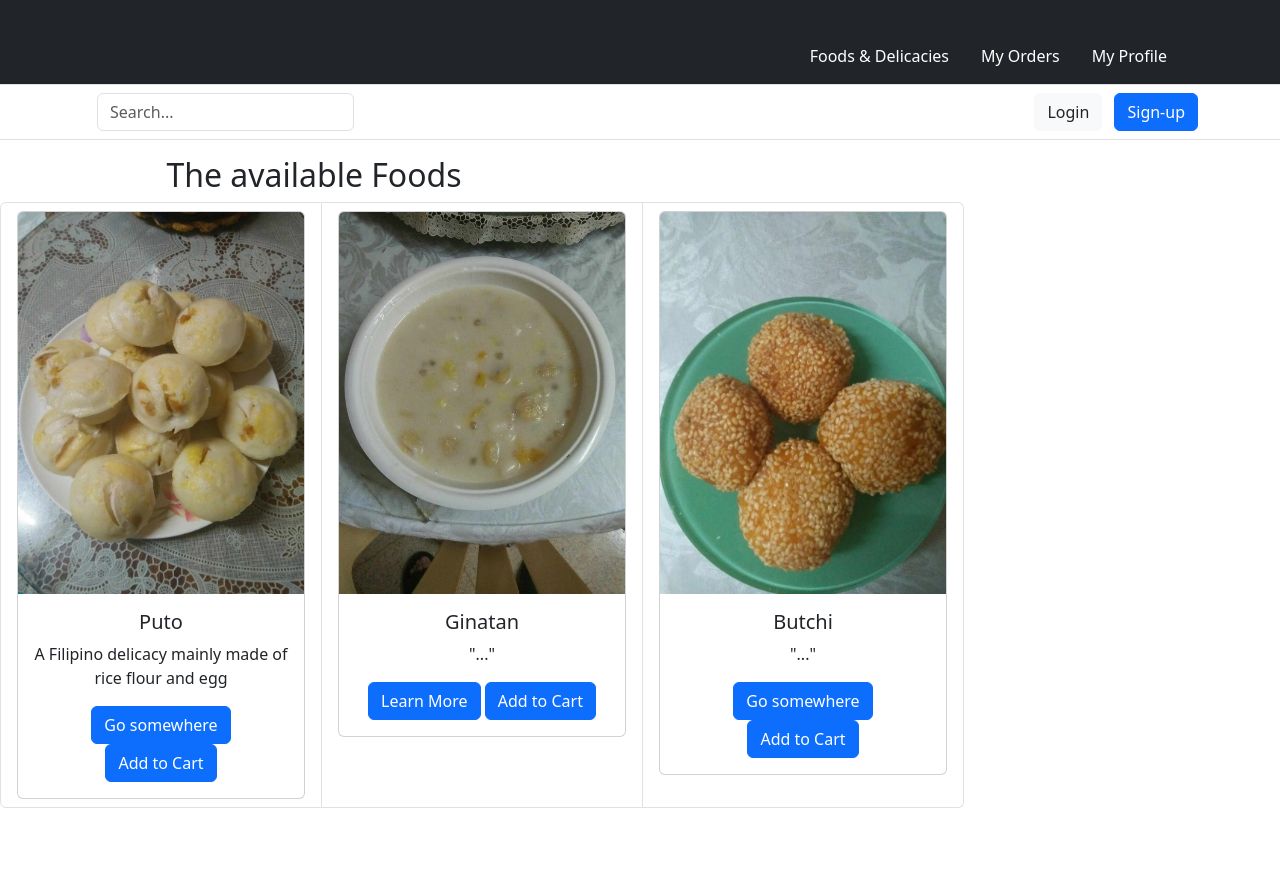
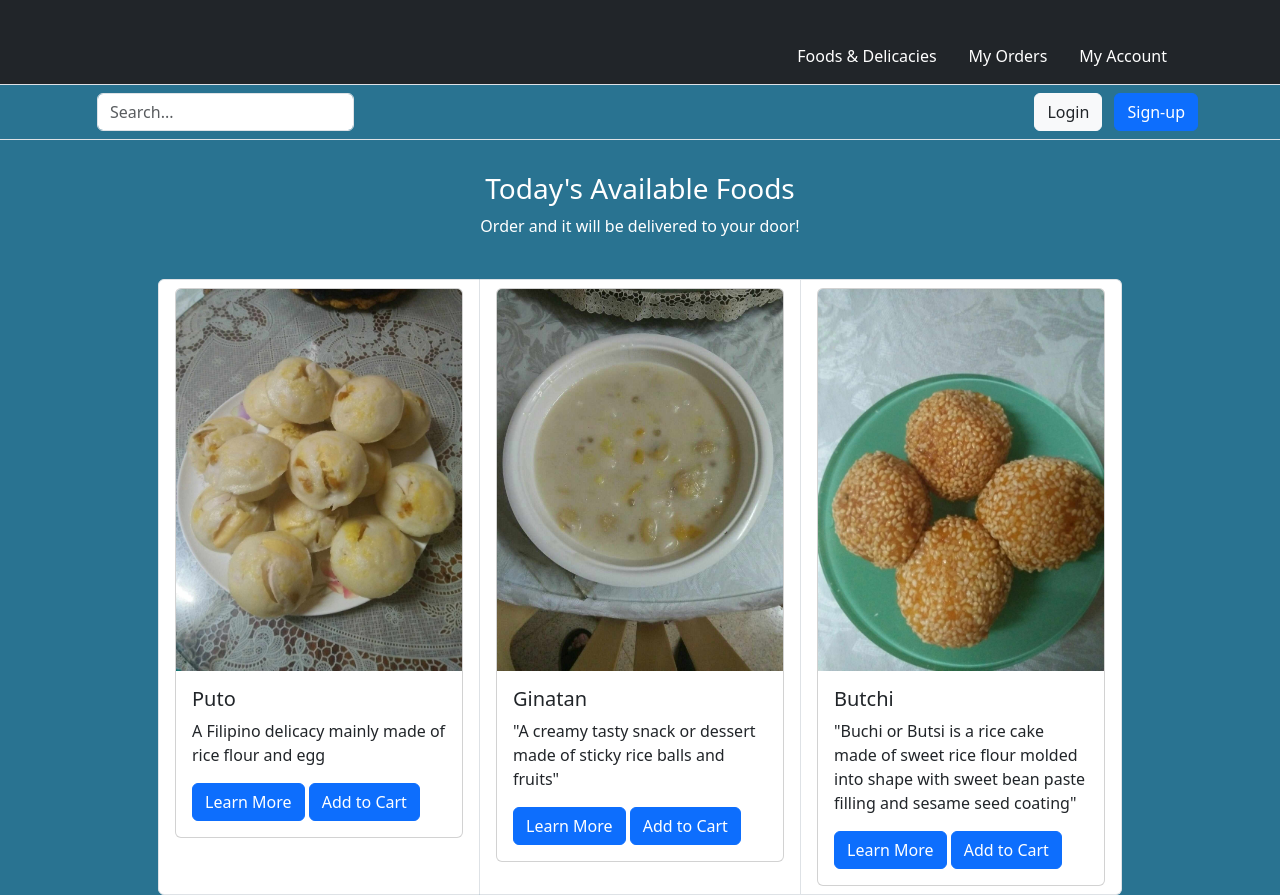
Before and after one commit to ledanken/mses-foodies, a Django app: page / in a window 1280 px wide. Before the commit the page ends 808 px from the top, so only its background shows below. Run offline with Django 3.2, Linux system fonts and the light colour scheme.

Commit message:
Modify the main or home page

```diff
--- a/mses_foodies_home/templates/home/index.html
+++ b/mses_foodies_home/templates/home/index.html
@@ -2,12 +2,14 @@
 {% load static %}
 
 {% block body_content %}
-    <div class="flex-container h=100">
-        <div class="row h=100">
-            <div class="col-3 col-md-6 my=auto">
-                <h2>The available Foods<h2>
+  <div class="card text-center bg-transparent text-white border-0">
+    <div class="card-body">
+      <h3 class="card-title">Today's Available Foods</h3>
+      <p class="card-text">Order and it will be delivered to your door!</p>
     </div>
-            <div>
+  </div>
+
+    <div class="flex-container">
       <ul class="list-group list-group-horizontal-sm">
         <li class="list-group-item">
             <div class="card" style="width: 18rem;">
@@ -15,17 +17,6 @@
                 <div class="card-body">
                   <h5 class="card-title">Puto</h5>
                   <p class="card-text">A Filipino delicacy mainly made of rice flour and egg</p>
-                          <a href="#" class="btn btn-primary">Go somewhere</a>
-                          <a href="#" class="btn btn-primary">Add to Cart</a>
-                        </div>
-                    </div>
-                </li>
-                <li class="list-group-item">
-                    <div class="card" style="width: 18rem;">
-                        <img src="/../media/Ginatan.jpg" class="card-img-top" alt="...">
-                        <div class="card-body">
-                          <h5 class="card-title">Ginatan</h5>
-                          <p class="card-text">"..."</p>
                   <a href="#" class="btn btn-primary">Learn More</a>
                   <a href="#" class="btn btn-primary">Add to Cart</a>
                 </div>
@@ -33,17 +24,26 @@
         </li>
         <li class="list-group-item">
             <div class="card" style="width: 18rem;">
-                        <img src="/../media/Butchi.jpg" class="card-img-top" alt="...">
+                <img src="/../media/Ginatan.jpg" class="card-img-top" alt="Ginatan">
+                <div class="card-body">
+                  <h5 class="card-title">Ginatan</h5>
+                  <p class="card-text">"A creamy tasty snack or dessert made of sticky rice balls and fruits"</p>
+                  <a href="#" class="btn btn-primary">Learn More</a>
+                  <a href="#" class="btn btn-primary">Add to Cart</a>
+                </div>
+            </div>
+        </li>
+        <li class="list-group-item">
+            <div class="card" style="width: 18rem;">
+                <img src="/../media/Butchi.jpg" class="card-img-top" alt="Butchi">
                 <div class="card-body">
                   <h5 class="card-title">Butchi</h5>
-                          <p class="card-text">"..."</p>
-                          <a href="#" class="btn btn-primary">Go somewhere</a>
+                  <p class="card-text">"Buchi or Butsi is a rice cake made of sweet rice flour molded into shape with sweet bean paste filling and sesame seed coating"</p>
+                  <a href="#" class="btn btn-primary">Learn More</a>
                   <a href="#" class="btn btn-primary">Add to Cart</a>
                 </div>
             </div>
         </li>
       </ul>
     </div>
-        </div>
-    </div>
 {% endblock %}
--- a/static/css/base.css
+++ b/static/css/base.css
@@ -1,8 +1,11 @@
-html{
-    background-color:skyblue;
-    text-align: center;
+body{
+    background-color:rgb(41, 115, 145);
+    box-sizing: border-box;
+}
+
+.flex-container {
     display: flex;
-    flex-direction: column;
     justify-content: center;
-    min-height: 100vh;
+    align-items: center;
+    padding-top: 2%;
 }
--- a/templates/base.html
+++ b/templates/base.html
@@ -12,7 +12,7 @@
     {% block maincss %}
       <link rel="stylesheet" href="https://cdn.jsdelivr.net/npm/bootstrap@4.6.2/dist/css/bootstrap.min.css" integrity="sha384-xOolHFLEh07PJGoPkLv1IbcEPTNtaed2xpHsD9ESMhqIYd0nLMwNLD69Npy4HI+N" crossorigin="anonymous">
       <link href="https://cdn.jsdelivr.net/npm/bootstrap@5.3.3/dist/css/bootstrap.min.css" rel="stylesheet" integrity="sha384-QWTKZyjpPEjISv5WaRU9OFeRpok6YctnYmDr5pNlyT2bRjXh0JMhjY6hW+ALEwIH" crossorigin="anonymous">
-      <link rel="stylesheet" href="{% static 'css/base.css' %}"
+      <link rel="stylesheet" href="{% static 'css/base.css' %}">
     {% endblock %}
 
     {% block addtionalcss %}
@@ -56,7 +56,7 @@
               <li>
                 <a href="#" class="nav-link text-white">
                   <svg class="bi d-block mx-auto mb-1" width="24" height="24"><use xlink:href="#people-circle"></use></svg>
-                  My Profile
+                  My Account
                 </a>
               </li>
             </ul>
@@ -76,7 +76,6 @@
         </div>
       </div>
     </header>
-
     {% endblock %}
 
     {% block mainpage_navi %}
```
Also changed, not shown: media/Bagoong.jpg (added). Lines whose indentation alone changed are shown as unchanged.
